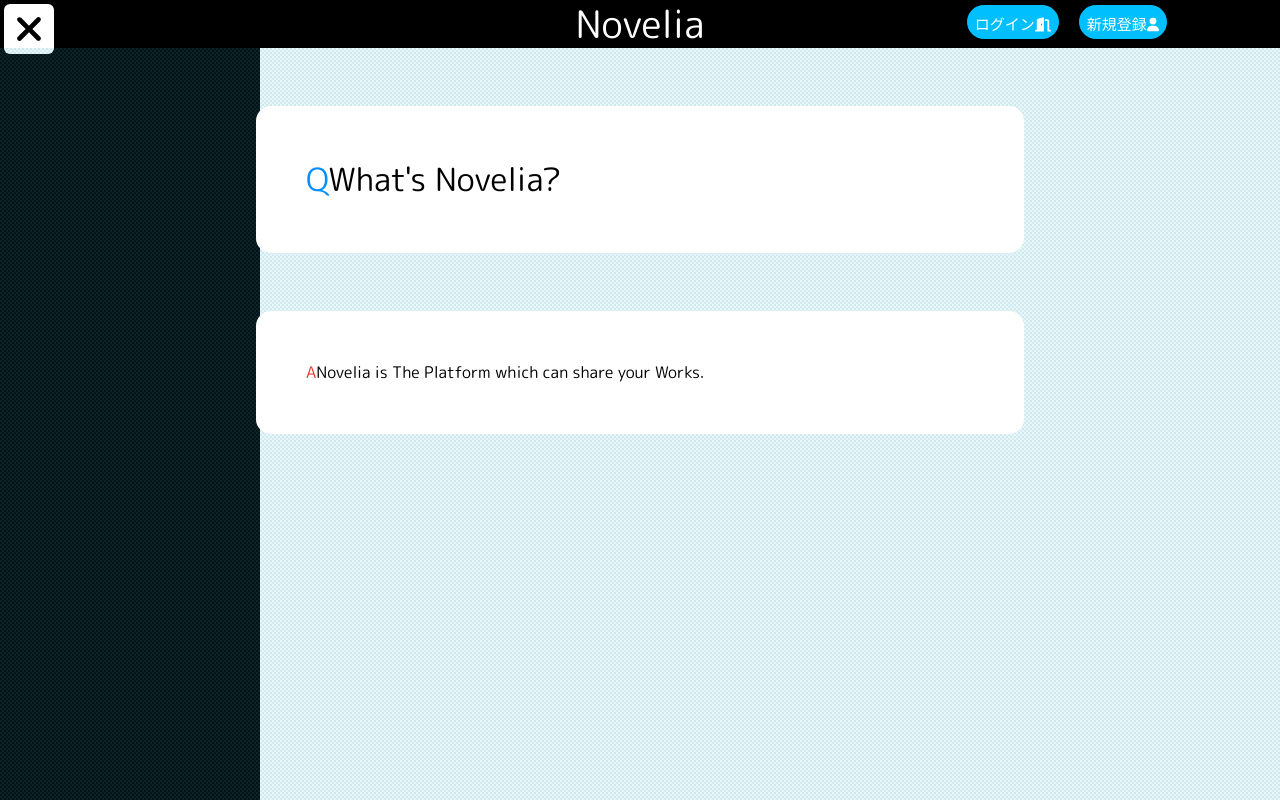
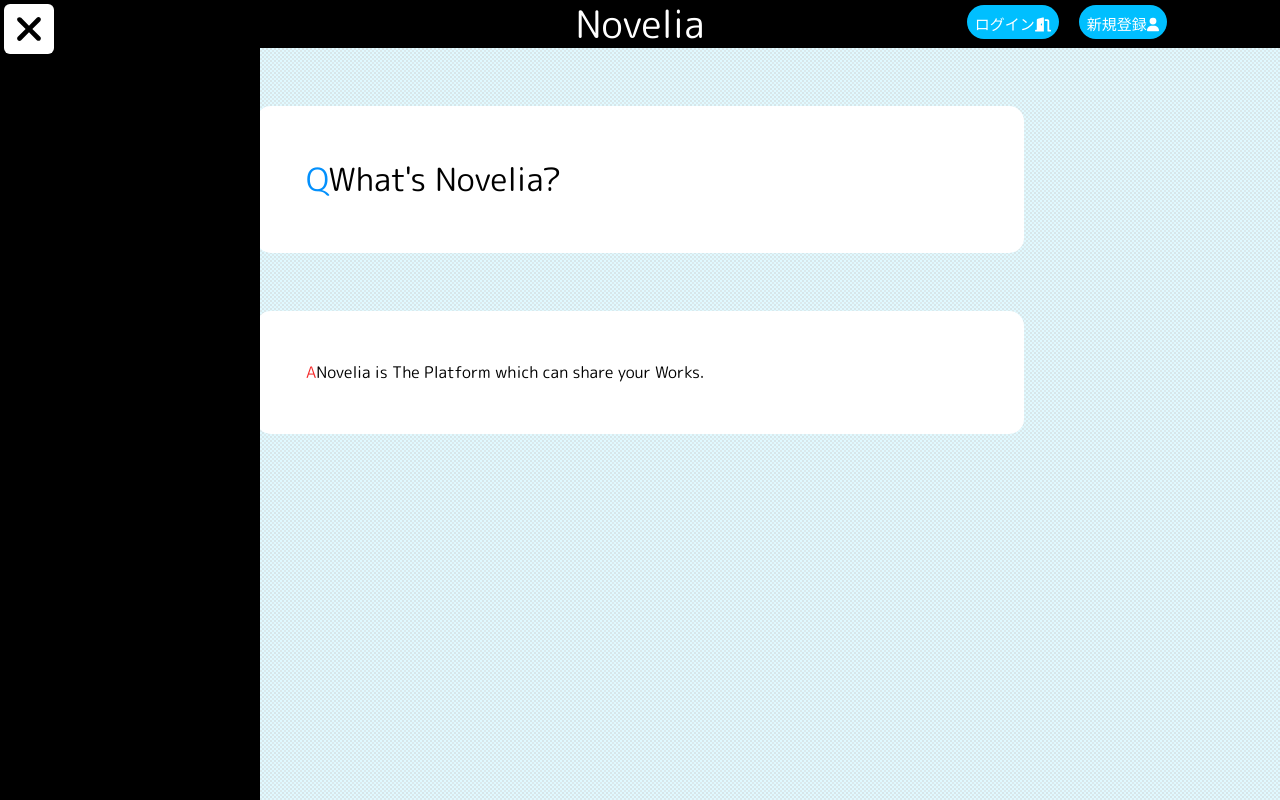
Before and after one commit to K93MSY/Novelia, a Next.js app: page /about in a window 1280 px wide. Built offline with nearby package versions, Linux system fonts and the light colour scheme.

Commit message:
fixed nav

```diff
--- a/src/styles/nav.module.css
+++ b/src/styles/nav.module.css
@@ -68,6 +68,7 @@
     left: -260px;
     top: 0;
     bottom: 0;
+    z-index: 100;
     width: 260px;
     height: 100vh;
     background: #000;
```
